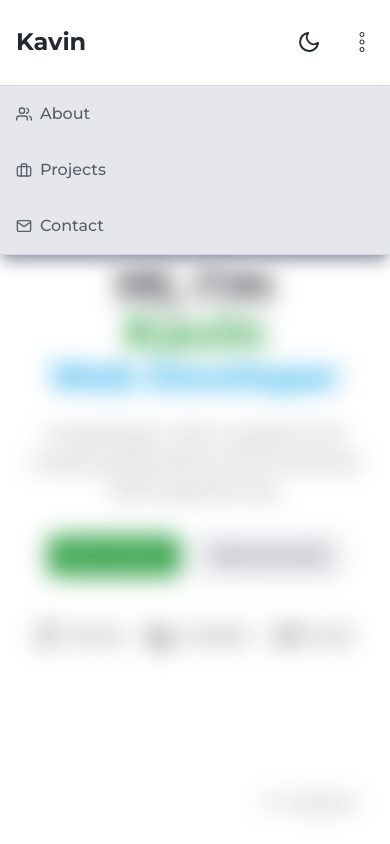
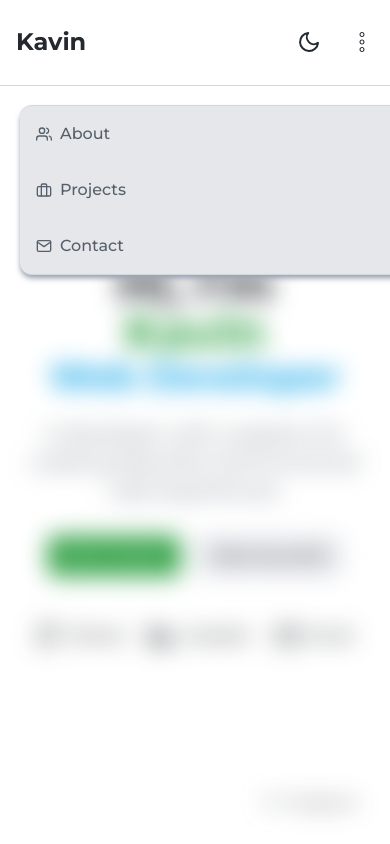
Before and after one commit to kavinned/portfolio, a React (Vite) app: page / in a window 390 px wide. Both pictures are taken after a click on the button 362 px from the left and 42 px from the top of the page. Built offline with nearby package versions, Linux system fonts and the light colour scheme.

Commit message:
feat: changed styling and animation of mobile nav bar

```diff
--- a/src/components/Layout.jsx
+++ b/src/components/Layout.jsx
@@ -69,7 +69,7 @@ export default function Layout({ children, name }) {
 								ref={menuRef}
 								className={`${
 									isOpen ? "open" : "closed"
-								} md:static md:border-none flex flex-col items-start absolute top-full left-0 w-full md:bg-transparent md:dark:bg-transparent bg-gray-200 dark:bg-[#141a23] border-t border-b border-border-color md:items-center justify-center md:space-x-6 md:flex-row md:shadow-none shadow-lg dark:shadow-slate-800 shadow-gray-400`}
+								} md:static md:border-none flex flex-col items-start absolute top-full left-0 w-full md:bg-transparent md:dark:bg-transparent bg-gray-200 dark:bg-[#141a23] border-t border-b border-border-color md:items-center justify-center md:space-x-6 md:flex-row md:shadow-none shadow-md dark:shadow-[#161d28] shadow-gray-400 ml-5 mt-5 md:ml-0 md:mt-0 rounded-xl md:rounded-none`}
 							>
 								<Link
 									to="/about"
@@ -142,7 +142,7 @@ export default function Layout({ children, name }) {
 			<main
 				className={`${
 					isOpen
-						? "blur-md md:blur-none -backdrop-hue-rotate-30 md:hue-rotate-0"
+						? "blur-md md:blur-none -backdrop-hue-rotate-15 md:hue-rotate-0"
 						: ""
 				} flex-grow pt-20`}
 			>
--- a/src/index.css
+++ b/src/index.css
@@ -201,20 +201,17 @@ button:focus-visible {
 
 @media (max-width: 768px) {
 	.open {
-		display: flex;
+		visibility: visible;
 		opacity: 1;
-		translate: 0 0;
-		@starting-style {
-			translate: 100% 0;
-			opacity: 0;
-		}
+		transform: translateX(0);
+		transition: all 0.3s ease-in-out;
 	}
 
 	.closed {
-		display: none;
+		visibility: hidden;
 		opacity: 0;
-		transition: display 0.5s ease, opacity 0.5s ease;
-		transition-behavior: allow-discrete;
+		transform: translateX(100%);
+		transition: all 0.3s ease-in-out, visibility 0s linear 0.3s;
 	}
 }
 
```
